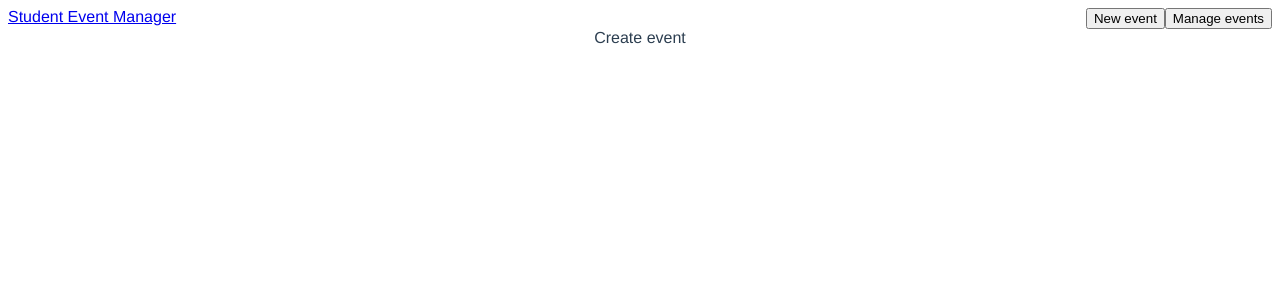
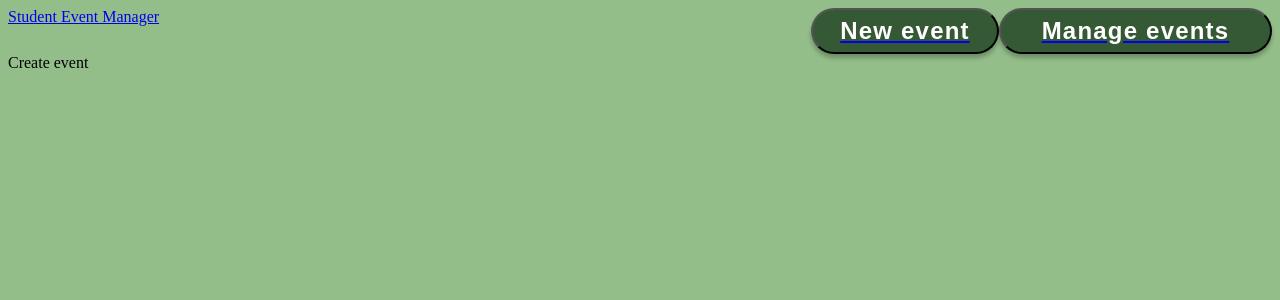
Before and after one commit to PaulGOUX27/student-event-manager-front, a Vue app: page /#/new in a window 1280 px wide. Shown: the top 300 px of the page. Built offline with nearby package versions, Linux system fonts and the light colour scheme.

Commit message:
Add some style

```diff
--- a/src/App.vue
+++ b/src/App.vue
@@ -14,12 +14,5 @@ export default {
 </script>
 
 <style>
-#app {
-  font-family: Avenir, Helvetica, Arial, sans-serif;
-  -webkit-font-smoothing: antialiased;
-  -moz-osx-font-smoothing: grayscale;
-  text-align: center;
-  color: #2c3e50;
-}
 
 </style>
--- /dev/null
+++ b/src/assets/css/main.css
@@ -0,0 +1,35 @@
+.green-button {
+    background: #355935;
+    box-shadow: 0 4px 4px rgba(0, 0, 0, 0.25);
+    border-radius: 26px;
+    font-style: normal;
+    font-weight: bold;
+    font-size: 24px;
+    line-height: 28px;
+    display: flex;
+    align-items: center;
+    text-align: center;
+    letter-spacing: 0.05em;
+    height: 46px;
+    color: #FFFFFF;
+}
+
+.red-button {
+    background: #B72727;
+    box-shadow: 0 4px 4px rgba(0, 0, 0, 0.25);
+    border-radius: 26px;
+    font-style: normal;
+    font-weight: bold;
+    font-size: 24px;
+    line-height: 28px;
+    display: flex;
+    align-items: center;
+    text-align: center;
+    letter-spacing: 0.05em;
+    height: 46px;
+    color: #FFFFFF;
+}
+
+body{
+    background-color: #93BE89;
+}
--- a/src/components/Header.vue
+++ b/src/components/Header.vue
@@ -4,11 +4,11 @@
       <div>Student Event Manager</div>
     </router-link>
     <div class="buttons">
-      <router-link to="/new" tag="button">
-        New event
+      <router-link to="/new">
+        <button class="green-button new-event-button">New event</button>
       </router-link>
-      <router-link to="/list" tag="button">
-        Manage events
+      <router-link to="/list">
+        <button class="green-button manage-event-button">Manage events</button>
       </router-link>
     </div>
   </div>
@@ -25,4 +25,20 @@ export default {
   display: flex;
   justify-content: space-between;
 }
+
+.buttons {
+  display: flex;
+}
+
+.new-event-button {
+  width: 188px;
+  text-align: center;
+  justify-content: center;
+}
+
+.manage-event-button {
+  width: 273px;
+  text-align: center;
+  justify-content: center;
+}
 </style>
--- a/src/main.js
+++ b/src/main.js
@@ -2,6 +2,7 @@ import Vue from 'vue';
 import App from './App.vue';
 import router from './router';
 import store from './store';
+import './assets/css/main.css';
 
 Vue.config.productionTip = false;
 
```
